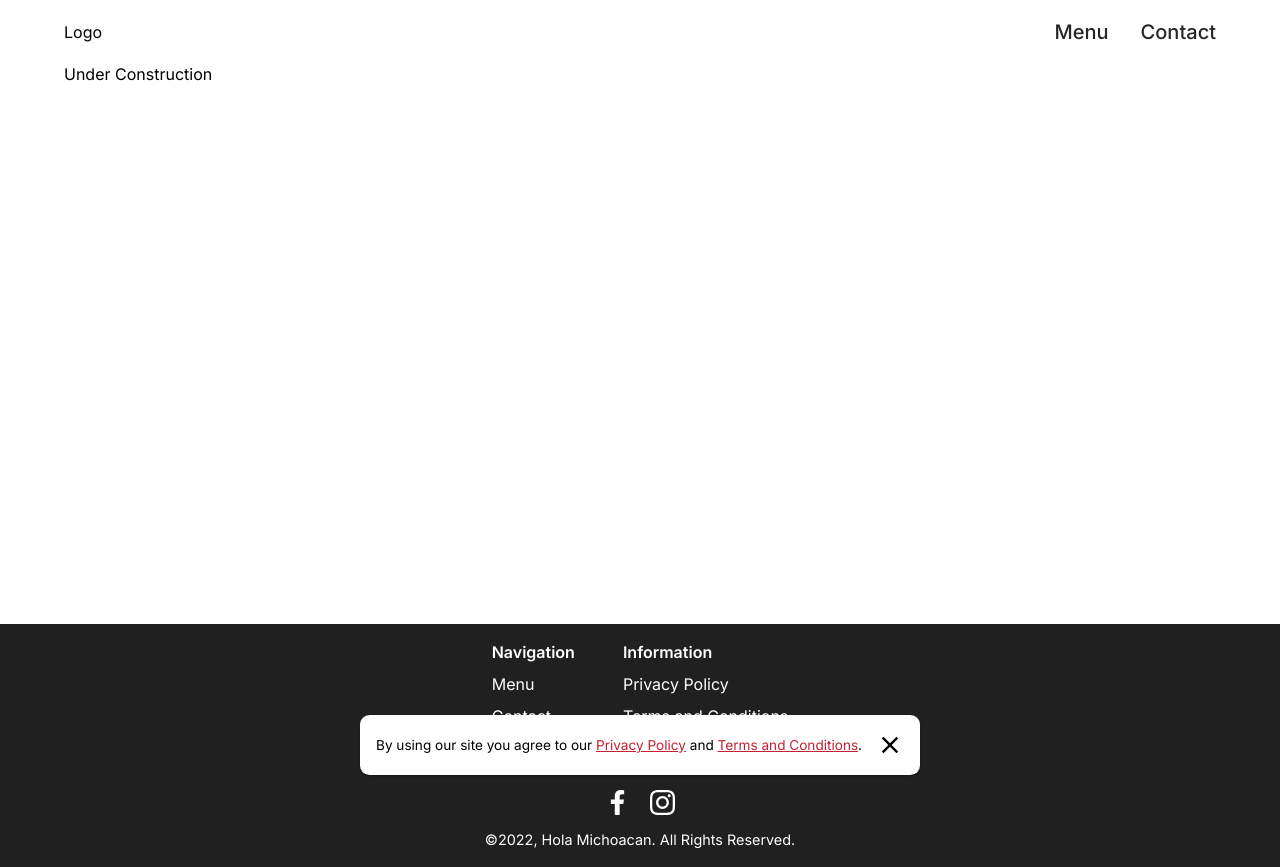
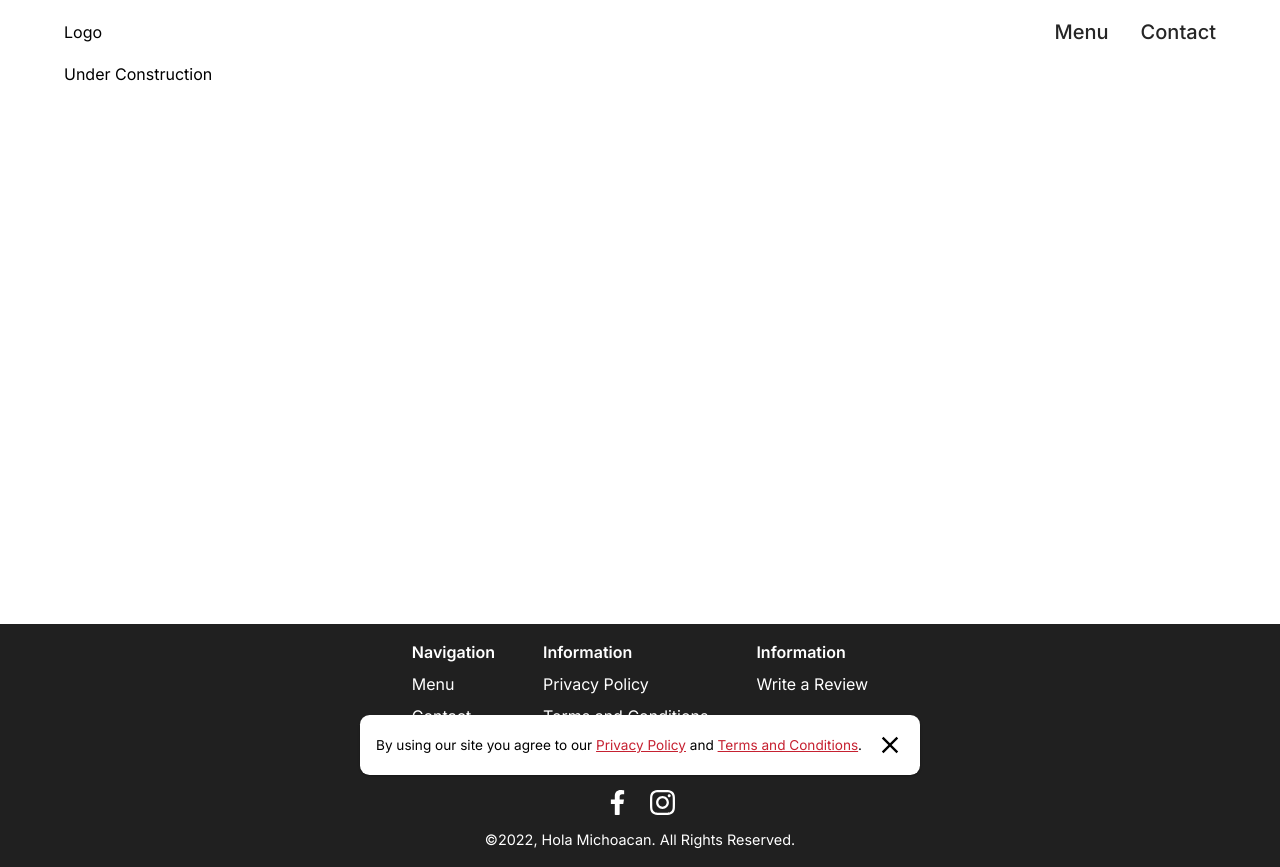
Before and after one commit to edsonjaramillo/hola-michocan, a Next.js app: page / in a window 1280 px wide. Built offline with nearby package versions, Linux system fonts and the light colour scheme.

Commit message:
added external link comp & added review section

```diff
--- a/components/shared/Footer.tsx
+++ b/components/shared/Footer.tsx
@@ -29,6 +29,15 @@ const FooterLink = ({ slug, name }: FooterLinkProps) => (
     <a className='footer__link'>{name}</a>
   </Link>
 );
+const FooterLinkExternal = ({ slug, name }: FooterLinkProps) => (
+  <a
+    className='footer__link'
+    href={slug}
+    rel='noopener nofollow noreferrer external'
+    target='_blank'>
+    {name}
+  </a>
+);
 
 const Footer = () => (
   <footer className='footer'>
@@ -43,6 +52,9 @@ const Footer = () => (
           <FooterLink slug='/privacy' name='Privacy Policy' />
           <FooterLink slug='/terms' name='Terms and Conditions' />
           <FooterLink slug='/sitemap' name='Sitemap' />
+        </FooterSection>
+        <FooterSection header='Information'>
+          <FooterLinkExternal slug='https://google.com' name='Write a Review' />
         </FooterSection>
       </div>
       <div className='footer__socialgrid'>
```
